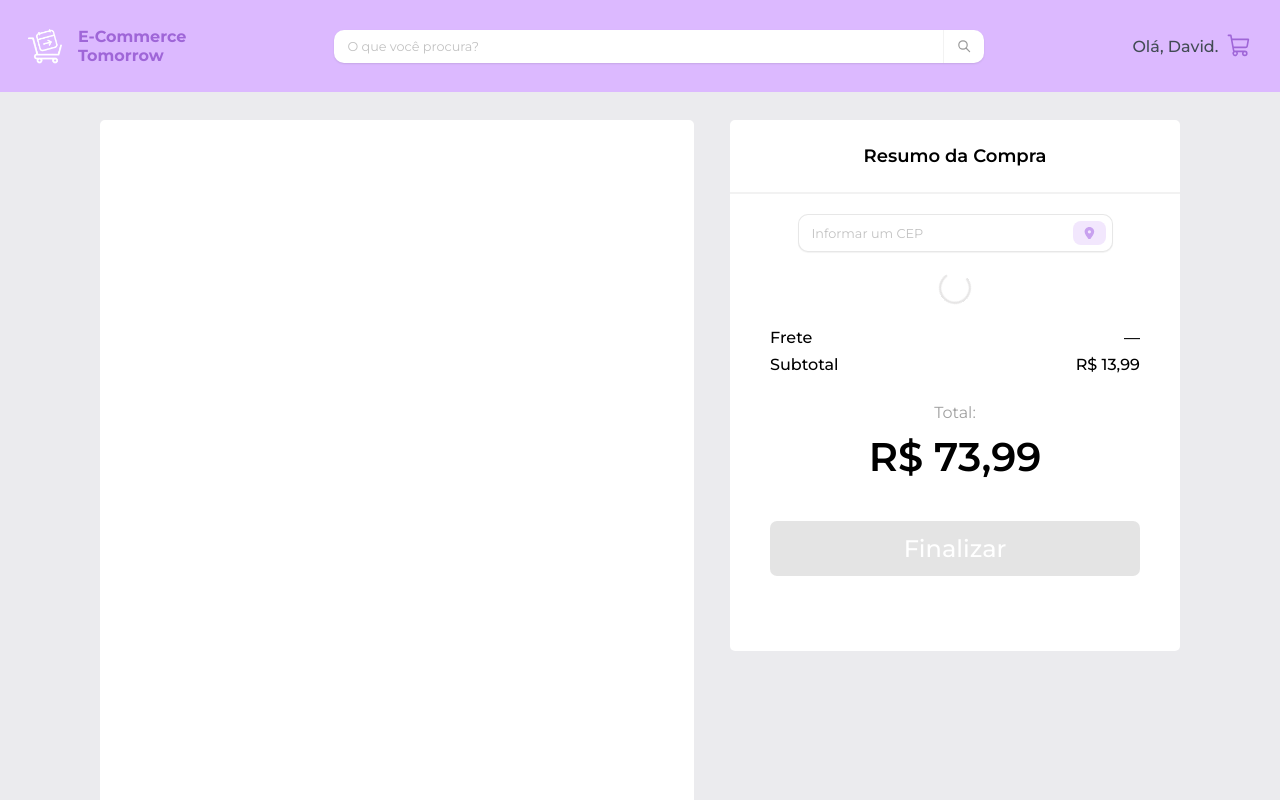
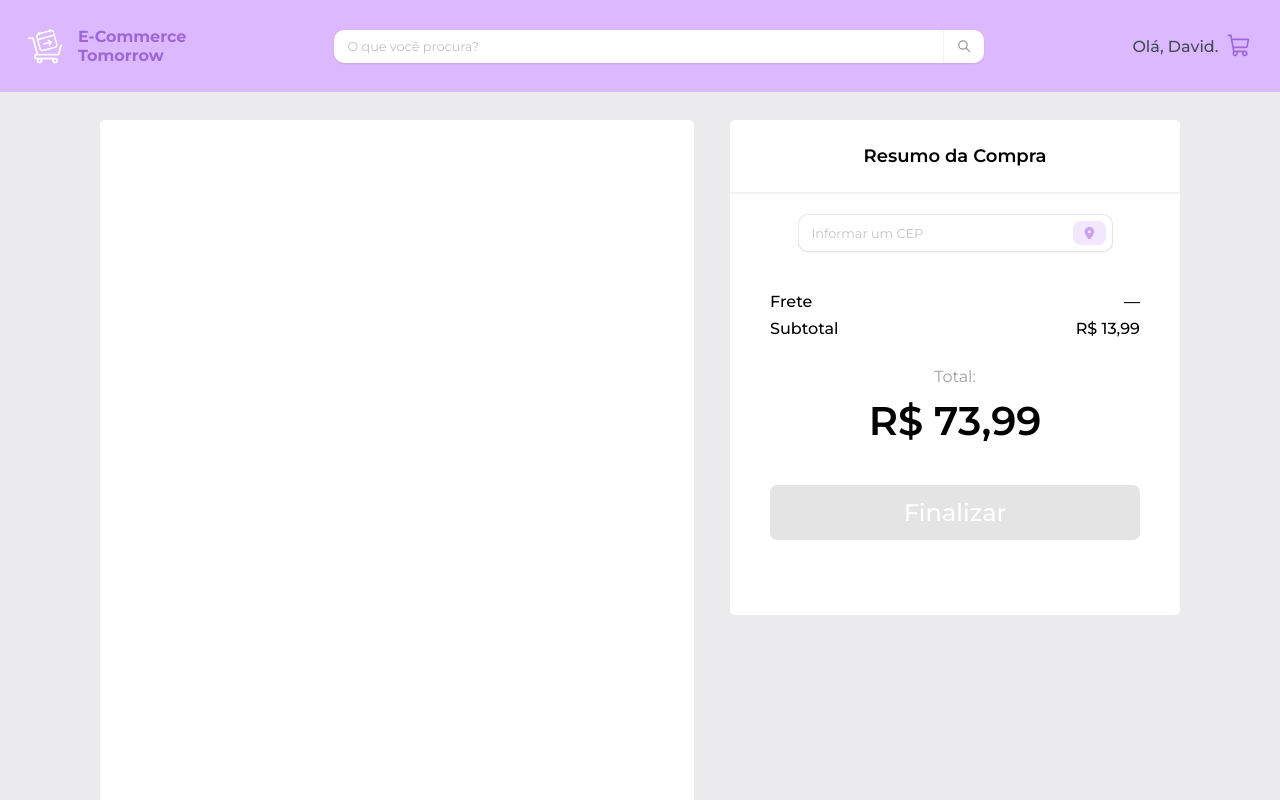
Before and after one commit to DavidOSilva/EcommerceTomorrow, a React (Vite) app: page /cart in a window 1280 px wide. Shown: the top 800 px of the page. Built offline with nearby package versions, Linux system fonts and the light colour scheme.

Commit message:
Correção do Loading aparecendo na rota do carrinho no refresh!

```diff
--- a/src/components/CartSummary/CartSummary.jsx
+++ b/src/components/CartSummary/CartSummary.jsx
@@ -8,7 +8,7 @@ import './CartSummary.css'
 
 function CartSummary(){
 
-    const {isLoading, shippingData} = useContext(HomeContext)
+    const {isLoadingCep, shippingData} = useContext(HomeContext)
     const address = Object.keys(shippingData).length > 0 ?
         [
             shippingData.logradouro,
@@ -28,7 +28,7 @@ function CartSummary(){
             </div>
             <CepBar/>
             <div className='cartContent'>
-                <p className='cartAddress'>{isLoading ? <Loading /> : address}</p>
+                <p className='cartAddress'>{isLoadingCep ? <Loading /> : address}</p>
                 <div className='cartValues'>
                     <div className='valueItem'>
                         <h2>Frete</h2>
--- a/src/components/CepBar/CepBar.jsx
+++ b/src/components/CepBar/CepBar.jsx
@@ -8,7 +8,7 @@ import './CepBar.css'
 
 function CepBar(){
 
-    const {setShippingData, setLoading} = useContext(HomeContext)
+    const {setShippingData, setLoadingCep} = useContext(HomeContext)
     const [cepValue, setCepValue] = useState('')
     const clearCepValue = () => setCepValue('') //Limpa cepValue, apagando a informação na barra do CEP
 
@@ -20,10 +20,10 @@ function CepBar(){
     const handleCheckCep = async (event) => { //Consulta o CEP na API viacep.
         event.preventDefault() //Impede o carregamento da página.
         if (cepValue.trim() === '') {return}
-        setLoading(true)
+        setLoadingCep(true)
         const shippingDataChecked = await fetchAddress(cepValue)
         setShippingData(shippingDataChecked)
-        setLoading(false)
+        setLoadingCep(false)
         setCepValue('')
     }
 
--- a/src/contexts/Home/HomeProvider.jsx
+++ b/src/contexts/Home/HomeProvider.jsx
@@ -5,6 +5,7 @@ function HomeProvider( {children}){
 
     const [products, setProducts] = useState([])
     const [isLoading, setLoading] = useState(true)
+    const [isLoadingCep, setLoadingCep] = useState(false)
     const [cartItems, setcartItems] = useState([])
     const [shippingData, setShippingData] = useState({})
 
@@ -12,6 +13,7 @@ function HomeProvider( {children}){
     const value = {
         products, setProducts,
         isLoading, setLoading,
+        isLoadingCep, setLoadingCep,
         cartItems, setcartItems,
         shippingData, setShippingData,
     }
```
